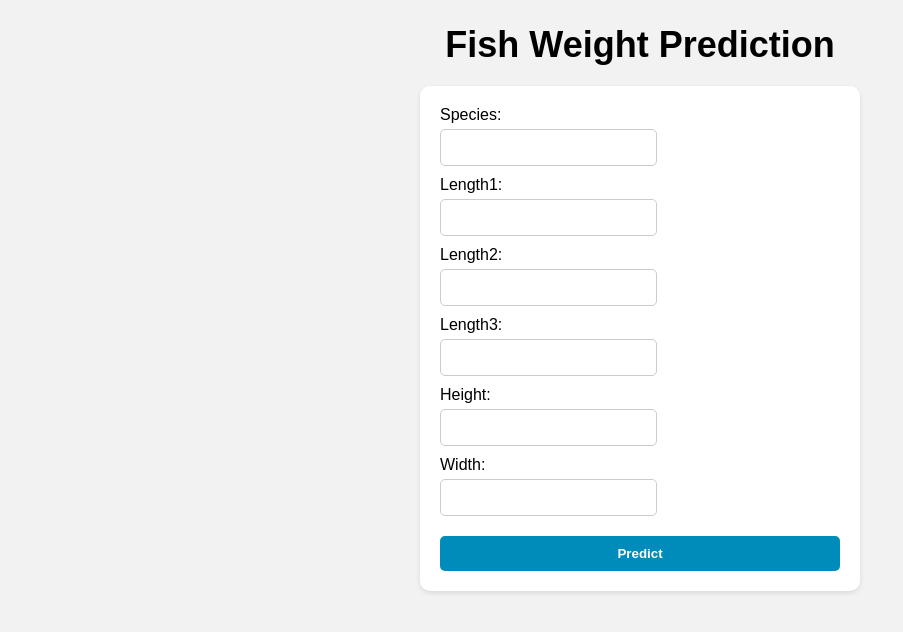
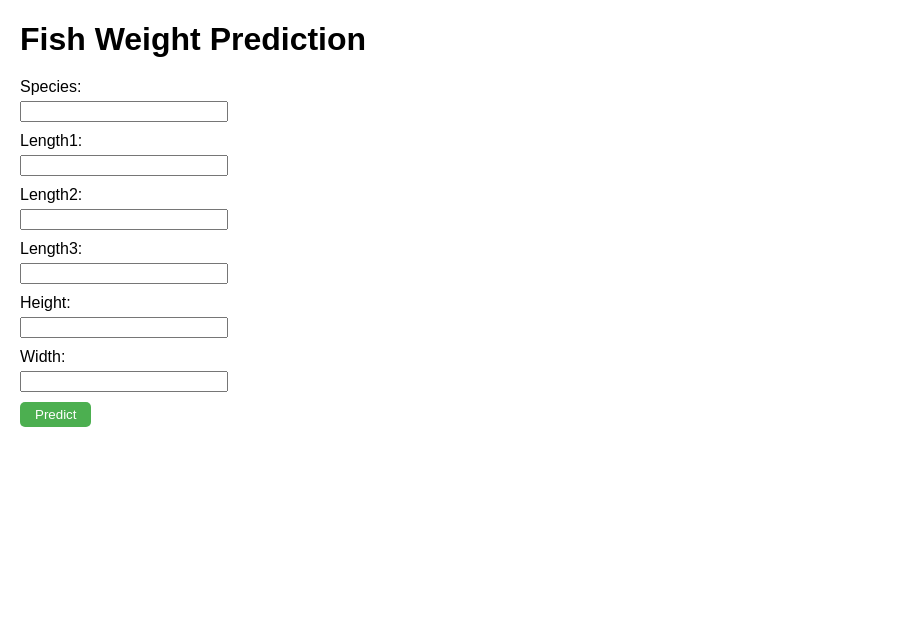
Before and after one commit to InsaafSaheed/Fish-weight-prediction, a Flask app: page / in a window 1280 px wide. Shown: the top 632 px of the page, without its empty margins (0-903 px from the left). Run offline with Flask 3, Linux system fonts and the light colour scheme; parts of the project's set-up code (start-up, migrations or seed data) failed here and were passed over.

Commit message:
updated index.html

```diff
--- a/templates/index.html
+++ b/templates/index.html
@@ -6,13 +6,10 @@
         body {
             font-family: Arial, sans-serif;
             margin: 20px;
-            background-color: #f2f2f2; /* Change the background color to a light gray shade */
         }
 
         h1 {
             margin-bottom: 20px;
-            font-size: 36px; /* Increase the font size of h1 for a more prominent heading */
-            text-align: center; /* Center the heading */
         }
 
         label {
@@ -20,80 +17,43 @@
             margin-bottom: 5px;
         }
 
-        /* Updated styles for textboxes */
-        input[type="text"] {
-            width: 100%;
-            padding: 10px;
-            border: 1px solid #ccc;
-            border-radius: 5px;
+        input {
+            width: 200px;
             margin-bottom: 10px;
         }
 
-        /* Updated styles for the Predict button */
         input[type="submit"] {
-            width: 100%;
+            width: auto;
             cursor: pointer;
-            padding: 10px;
+            padding: 5px 15px;
             background-color: #4CAF50;
             color: white;
             border: none;
             border-radius: 5px;
-            margin-top: 10px;
         }
 
         .error {
             color: red;
             margin-top: 10px;
         }
-
-        form {
-            max-width: 400px;
-            margin: 0 auto; /* Center the form horizontally */
-            padding: 20px;
-            background-color: #fff; /* Add a white background to the form */
-            box-shadow: 0 2px 5px rgba(0, 0, 0, 0.1); /* Add a subtle box shadow */
-            border-radius: 10px; /* Round the corners of the form */
-        }
-
-        /* Position textboxes side by side */
-        .input-container {
-            display: flex;
-            flex-wrap: wrap;
-            justify-content: space-between;
-        }
-
-        .input-container label,
-        .input-container input[type="text"] {
-            width: calc(50% - 5px);
-        }
-
-        /* Add media query for better responsiveness */
-        @media screen and (max-width: 600px) {
-            .input-container label,
-            .input-container input[type="text"] {
-                width: 100%;
-            }
-        }
     </style>
 </head>
 <body>
     <h1>Fish Weight Prediction</h1>
     <form action="/predict" method="post">
-        <div class="input-container">
         <label for="species">Species:</label>
-            <input type="text" id="species" name="species" required>
+        <input type="text" id="species" name="species" required><br>
         <label for="length1">Length1:</label>
-            <input type="text" id="length1" name="length1" required>
+        <input type="text" id="length1" name="length1" required><br>
         <label for="length2">Length2:</label>
-            <input type="text" id="length2" name="length2" required>
+        <input type="text" id="length2" name="length2" required><br>
         <label for="length3">Length3:</label>
-            <input type="text" id="length3" name="length3" required>
+        <input type="text" id="length3" name="length3" required><br>
         <label for="height">Height:</label>
-            <input type="text" id="height" name="height" required>
+        <input type="text" id="height" name="height" required><br>
         <label for="width">Width:</label>
-            <input type="text" id="width" name="width" required>
-        </div>
-        <input type="submit" value="Predict" style="background-color: #008CBA; color: white; font-weight: bold;">
+        <input type="text" id="width" name="width" required><br>
+        <input type="submit" value="Predict">
     </form>
     {% if prediction %}
         <p>Predicted Weight: {{ prediction }}</p>
```
Lines whose indentation alone changed are shown as unchanged.
